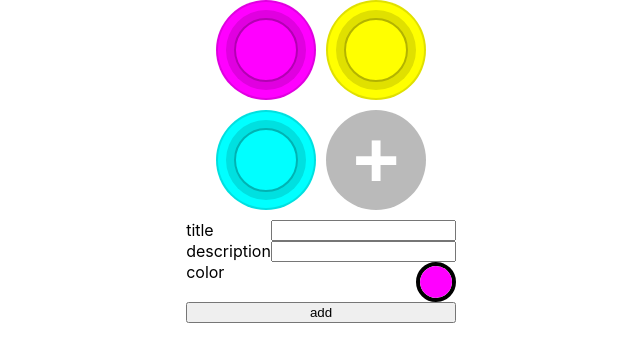
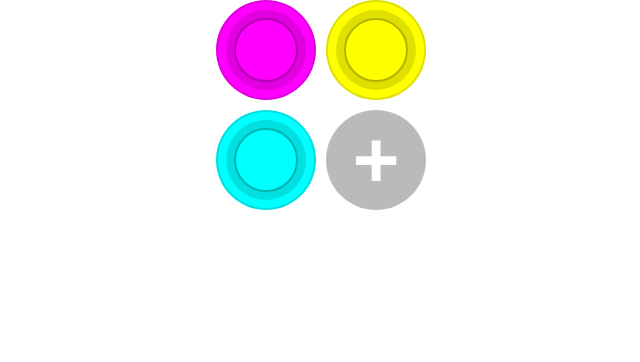
Before and after one commit to jonadar/icecream-list, a React (Create React App) app: page / in a window 1280 px wide. Shown: the top 362 px of the page, without its empty margins (319-959 px from the left). Built offline with nearby package versions, Linux system fonts and the light colour scheme.

Commit message:
added routes, and split code more

```diff
--- a/package.json
+++ b/package.json
@@ -12,6 +12,7 @@
     "@types/react-dom": "^18.3.1",
     "react": "^18.3.1",
     "react-dom": "^18.3.1",
+    "react-router-dom": "^7.0.1",
     "react-scripts": "5.0.1",
     "sass": "^1.81.0",
     "typescript": "^4.9.5",
--- a/src/App.css
+++ /dev/null
@@ -1,38 +0,0 @@
-.App {
-  text-align: center;
-}
-
-.App-logo {
-  height: 40vmin;
-  pointer-events: none;
-}
-
-@media (prefers-reduced-motion: no-preference) {
-  .App-logo {
-    animation: App-logo-spin infinite 20s linear;
-  }
-}
-
-.App-header {
-  background-color: #282c34;
-  min-height: 100vh;
-  display: flex;
-  flex-direction: column;
-  align-items: center;
-  justify-content: center;
-  font-size: calc(10px + 2vmin);
-  color: white;
-}
-
-.App-link {
-  color: #61dafb;
-}
-
-@keyframes App-logo-spin {
-  from {
-    transform: rotate(0deg);
-  }
-  to {
-    transform: rotate(360deg);
-  }
-}
--- /dev/null
+++ b/src/App.scss
@@ -0,0 +1,4 @@
+.App {
+  width: 250px;
+  margin: 0 auto;
+}
--- a/src/App.tsx
+++ b/src/App.tsx
@@ -1,8 +1,12 @@
-import './App.css';
-import { FunctionComponent } from 'react';
+import { FunctionComponent, useState } from 'react';
+import { HashRouter, Route, Routes } from 'react-router-dom';
+
+import { IceCream } from './consts/types';
 import IceCreamList from './components/IceCreamList';
-import { IceCream } from './consts/types';
+import NewIceCream from './components/NewIceCream';
 import Modal from './components/Modal';
+
+import './App.scss';
 
 
 const list: IceCream[] = [{
@@ -20,10 +24,22 @@ const list: IceCream[] = [{
   color: "#00FFFF"
 }]
 
+
 const App: FunctionComponent = () => {
+  const [iceCreamList, setIceCreamList] = useState<IceCream[]>(list || []);
+
+  const addIceCream = (newItem: IceCream) => {
+    setIceCreamList([...iceCreamList, newItem]);
+  }
+
   return (
     <div className="App">
-      <IceCreamList items={list}></IceCreamList>
+      <HashRouter>
+        <Routes>
+          <Route path='/' element={<IceCreamList iceCreamList={iceCreamList} />} />
+          <Route path='/add' element={<NewIceCream onAdd={addIceCream} />} />
+        </Routes>
+      </HashRouter>
       <Modal />
     </div>
   );
--- a/src/components/IceCreamItem.tsx
+++ b/src/components/IceCreamItem.tsx
@@ -1,5 +1,7 @@
 import { FunctionComponent } from "react";
 import { IceCream } from "../consts/types";
+
+import "../css/iceCreamTop.scss";
 
 interface IceCreamItemProps {
     item: IceCream;
@@ -7,7 +9,8 @@ interface IceCreamItemProps {
 
 const IceCreamItem: FunctionComponent<IceCreamItemProps> = ({ item }) => {
 
-    const colorStyle = { "--top-color": item.color } as React.CSSProperties
+    const colorStyle = { "--top-color": item.color } as React.CSSProperties;
+
     return (
         <div className="ice-cream-top" style={colorStyle}></div>
     );
--- a/src/components/IceCreamList.tsx
+++ b/src/components/IceCreamList.tsx
@@ -2,81 +2,26 @@ import { ChangeEvent, FunctionComponent, useState } from "react";
 import { IceCream } from "../consts/types";
 import IceCreamItem from "./IceCreamItem";
 import "../css/iceCreamList.scss";
+import { Link } from "react-router-dom";
 
 interface IceCreamListProps {
-    items?: IceCream[];
+    iceCreamList: IceCream[];
 }
 
-const IceCreamList: FunctionComponent<IceCreamListProps> = ({ items }) => {
-    const [icecreamList, setIcecreamList] = useState<IceCream[]>(items || []);
-
-    const addIceCream = (newItem: IceCream) => {
-        setIcecreamList([...icecreamList, newItem])
-    }
+const IceCreamList: FunctionComponent<IceCreamListProps> = ({ iceCreamList }) => {
 
     return (
         <div className="ice-cream-list-container">
             {
-                icecreamList.length > 0 &&
-                icecreamList.map(item => <IceCreamItem item={item} key={item.title} />)
+                iceCreamList.length > 0 &&
+                iceCreamList.map(item => <IceCreamItem item={item} key={item.title} />)
             }
 
-            <button className="ice-cream-add-btn">+</button>
-
-            <NewIceCream onAdd={addIceCream}></NewIceCream>
+            <Link to="/add">
+                <button className="ice-cream-add-btn">+</button>
+            </Link>
         </div>
     );
 }
 
-
-interface NewIceCreamProps {
-    onAdd: (newItem: IceCream) => void;
-}
-
-const NewIceCream: FunctionComponent<NewIceCreamProps> = ({ onAdd }) => {
-
-    const [title, setTitle] = useState('');
-    const [description, setDescription] = useState('');
-    const [color, setColor] = useState('#ff00ff');
-
-    const handleTitleChange = (event: ChangeEvent<HTMLInputElement>) => {
-        setTitle(event.target.value);
-    };
-
-    const handleDescriptionChange = (event: ChangeEvent<HTMLInputElement>) => {
-        setDescription(event.target.value);
-    };
-
-    const handleColorChange = (event: ChangeEvent<HTMLInputElement>) => {
-        setColor(event.target.value);
-    };
-
-    const handleAddIceCream = () => {
-        onAdd(
-            {
-                title,
-                description,
-                color: color as any
-            }
-        )
-    }
-
-    return (
-        <div className="new-ice-cream-form">
-            <div>
-                <label htmlFor="title">title</label>
-                <input type="text" name="title" id="title" onChange={handleTitleChange} value={title} />
-            </div>
-            <div>
-                <label htmlFor="description">description</label>
-                <input type="text" name="description" id="description" onChange={handleDescriptionChange} value={description} />
-            </div>
-            <div>
-                <label htmlFor="color">color</label>
-                <input type="color" name="color" id="color" onChange={handleColorChange} value={color} />
-            </div>
-            <button onClick={handleAddIceCream}>add</button>
-        </div>
-    );
-}
 export default IceCreamList;
--- /dev/null
+++ b/src/components/NewIceCream.tsx
@@ -0,0 +1,56 @@
+import { ChangeEvent, FunctionComponent, useState } from "react";
+
+import { HexColorString, IceCream } from "../consts/types";
+import IceCreamItem from "./IceCreamItem";
+
+import "../css/newIceCream.scss"
+
+interface NewIceCreamProps {
+    onAdd: (newItem: IceCream) => void;
+}
+
+const NewIceCream: FunctionComponent<NewIceCreamProps> = ({ onAdd }) => {
+
+    const [title, setTitle] = useState<string>('');
+    const [description, setDescription] = useState<string>('');
+    const [color, setColor] = useState<HexColorString>('#ff00ff');
+
+    const handleTitleChange = (event: ChangeEvent<HTMLInputElement>) => {
+        setTitle(event.target.value);
+    };
+
+    const handleDescriptionChange = (event: ChangeEvent<HTMLInputElement>) => {
+        setDescription(event.target.value);
+    };
+
+    const handleColorChange = (event: ChangeEvent<HTMLInputElement>) => {
+        setColor(event.target.value as HexColorString); //
+    };
+
+    const handleAddIceCream = () => {
+        onAdd({ title, description, color })
+    }
+
+    return (
+        <div className="new-ice-cream-form">
+            <div>
+                <label htmlFor="title">title</label>
+                <input type="text" name="title" id="title" onChange={handleTitleChange} value={title} />
+            </div>
+            <div>
+                <label htmlFor="description">description</label>
+                <input type="text" name="description" id="description" onChange={handleDescriptionChange} value={description} />
+            </div>
+            <div>
+                <label htmlFor="color">color</label>
+                <div className="color-input-container">
+                    <IceCreamItem item={{ title, description, color }} />
+                    <input type="color" name="color" id="color" onChange={handleColorChange} value={color} />
+                </div>
+            </div>
+            <button onClick={handleAddIceCream}>add</button>
+        </div>
+    );
+}
+
+export default NewIceCream;
--- a/src/consts/types.ts
+++ b/src/consts/types.ts
@@ -1,5 +1,8 @@
+
+export type HexColorString = `#${string}`;
+
 export interface IceCream{
     title: string;
     description: string;
-    color: `#${string}`;
+    color: HexColorString;
 }
--- a/src/css/iceCreamList.scss
+++ b/src/css/iceCreamList.scss
@@ -1,28 +1,6 @@
-@property --top-color {
-    syntax: "<color>";
-    inherits: false;
-    initial-value: rgb(31, 255, 31);
-}
 
-.ice-cream-top {
-    width: 60px;
-    height: 60px;
-    border-radius: 100px;
-    margin: 18px;
-    top: 18px;
-
-    background-color: var(--top-color);
-    box-shadow:
-        0 0 0 8px color-mix(in srgb, var(--top-color) 88%, black),
-        0 0 0 16px var(--top-color),
-        0 0 0 18px color-mix(in srgb, var(--top-color) 88%, black);
-    border: 2px solid color-mix(in srgb, var(--top-color) 70%, black);
-
-    display: inline-block;
-}
 
 .ice-cream-list-container {
-    width: 250px;
     display: flex;
     flex-wrap: wrap;
     justify-content: center;
@@ -46,45 +24,3 @@
     display: inline-block;
     cursor: pointer;
 }
-
-.new-ice-cream-form {
-    display: flex;
-    flex-direction: column;
-
-    & > div{
-        display: flex;
-        justify-content: space-between;
-    }
-
-    input[type=color] {
-        -webkit-appearance: none;
-        -moz-appearance: none;
-        appearance: none;
-        width: 40px;
-        height: 40px;
-        background-color: transparent;
-        border: 4px solid black;
-        border-radius: 50%;
-        cursor: pointer;
-        padding: 0;
-        overflow: hidden;
-
-        /* Custom styling for the color input */
-        &::-webkit-color-swatch-wrapper {
-            padding: 0;
-        }
-
-        &::-webkit-color-swatch {
-            border: none;
-            border-radius: 50%;
-            box-shadow: 0 0 0 2px rgba(0, 0, 0, 0.1);
-        }
-
-        /* Firefox-specific styling */
-        &::-moz-color-swatch {
-            border: none;
-            border-radius: 50%;
-            box-shadow: 0 0 0 2px rgba(0, 0, 0, 0.1);
-        }
-    }
-}
--- /dev/null
+++ b/src/css/iceCreamTop.scss
@@ -0,0 +1,22 @@
+@property --top-color {
+    syntax: "<color>";
+    inherits: false;
+    initial-value: rgb(31, 255, 31);
+}
+
+.ice-cream-top {
+    width: 60px;
+    height: 60px;
+    border-radius: 100px;
+    margin: 18px;
+    top: 18px;
+
+    background-color: var(--top-color);
+    box-shadow:
+        0 0 0 8px color-mix(in srgb, var(--top-color) 88%, black),
+        0 0 0 16px var(--top-color),
+        0 0 0 18px color-mix(in srgb, var(--top-color) 88%, black);
+    border: 2px solid color-mix(in srgb, var(--top-color) 70%, black);
+
+    display: inline-block;
+}
--- /dev/null
+++ b/src/css/newIceCream.scss
@@ -0,0 +1,56 @@
+
+.new-ice-cream-form {
+    display: flex;
+    flex-direction: column;
+
+    & > div{
+        display: flex;
+        justify-content: space-between;
+    }
+
+    .color-input-container{
+        position: relative;
+
+        input{
+            position: absolute;
+            width: 100%;
+            height: 100%;
+            z-index: 3;
+            left: 0;
+            top: 0;
+            opacity: 0;
+            cursor: pointer;
+        }
+    }
+    // input[type=color] {
+    //     -webkit-appearance: none;
+    //     -moz-appearance: none;
+    //     appearance: none;
+    //     width: 40px;
+    //     height: 40px;
+    //     background-color: transparent;
+    //     border: 4px solid black;
+    //     border-radius: 50%;
+    //     cursor: pointer;
+    //     padding: 0;
+    //     overflow: hidden;
+
+    //     /* Custom styling for the color input */
+    //     &::-webkit-color-swatch-wrapper {
+    //         padding: 0;
+    //     }
+
+    //     &::-webkit-color-swatch {
+    //         border: none;
+    //         border-radius: 50%;
+    //         box-shadow: 0 0 0 2px rgba(0, 0, 0, 0.1);
+    //     }
+
+    //     /* Firefox-specific styling */
+    //     &::-moz-color-swatch {
+    //         border: none;
+    //         border-radius: 50%;
+    //         box-shadow: 0 0 0 2px rgba(0, 0, 0, 0.1);
+    //     }
+    // }
+}
```
Also changed, not shown: 1 other file (tests, documents, lock files or other folders).
